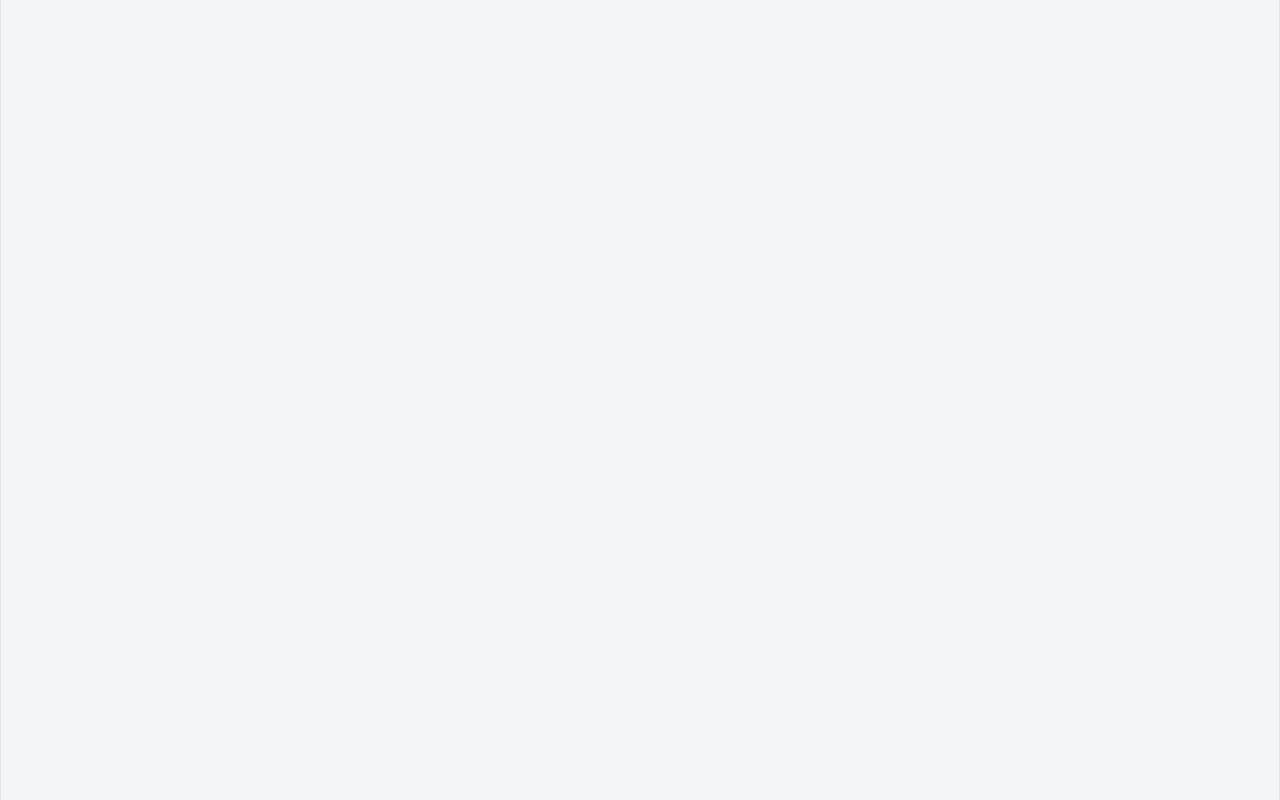
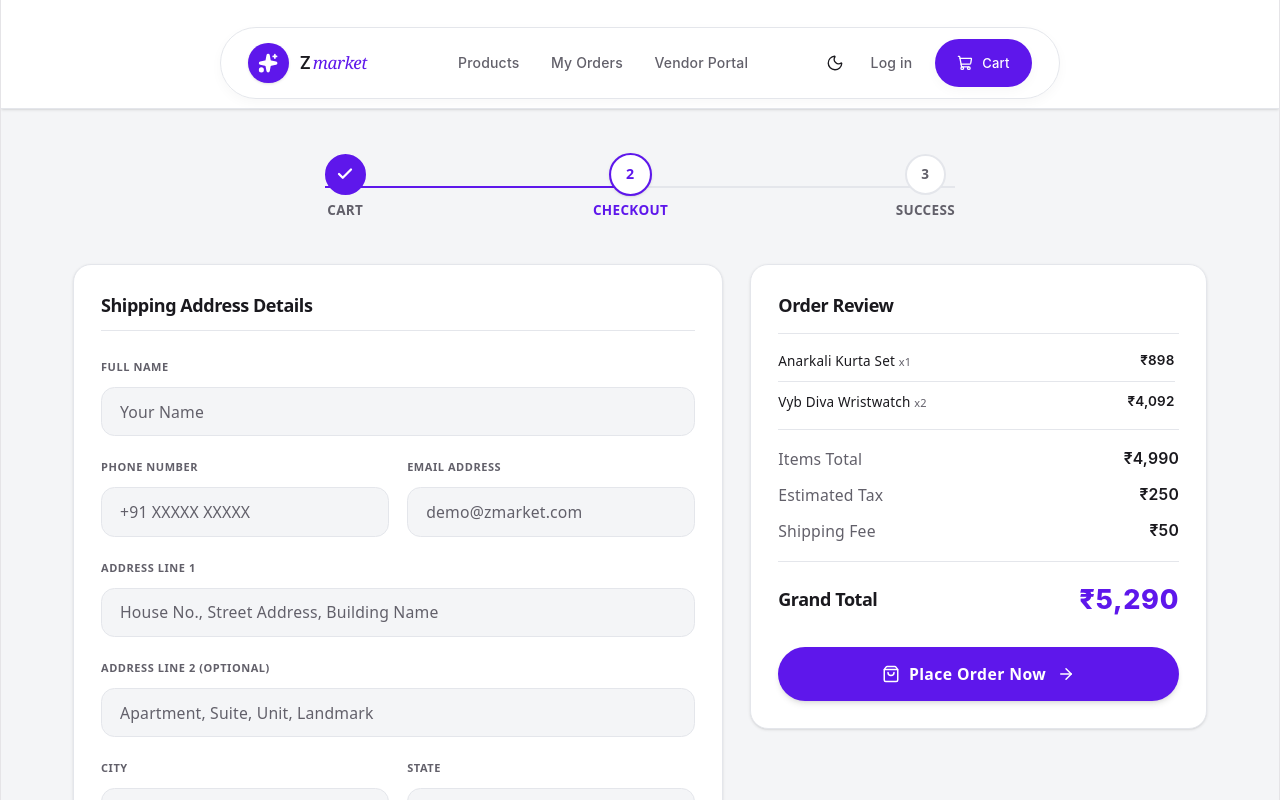
Before and after one commit to THARUN-KRSHN/Zaalima-Project-1, a React app in the folder frontend/: page /checkout in a window 1280 px wide. Before the commit this address had no page. Shown: the top 800 px of the page. Built offline with nearby package versions, Linux system fonts and the light colour scheme; the HTML template or start-up script is replaced by a standard one.

Commit message:
feat: connect checkout navigation flow

```diff
--- a/frontend/src/App.jsx
+++ b/frontend/src/App.jsx
@@ -2,25 +2,24 @@
 import { BrowserRouter as Router, Routes, Route } from "react-router-dom";
 import ProductListing from "./pages/customer/ProductListing";
 import ProductDetails from "./pages/customer/ProductDetails";
-// 🌟 STEP 1: Import your newly structured Day 04 Cart Page component
 import Cart from "./pages/customer/Cart";
+import Checkout from "./pages/customer/Checkout";
+import OrderSuccess from "./pages/customer/OrderSuccess";
 import "./App.css";
 
 function App() {
   return (
     <Router>
-      {/* Structural layout canvas wrapper tracking unified theme design token values */}
       <div className="w-full min-h-screen m-0 p-0 overflow-x-clip bg-[var(--bg-main)] text-[var(--text-main)] transition-colors duration-300">
         <Routes>
-          {/* Main Product Listing Routes */}
           <Route path="/" element={<ProductListing />} />
           <Route path="/products" element={<ProductListing />} />
-
-          {/* Dynamic Product Details Route */}
           <Route path="/products/:id" element={<ProductDetails />} />
 
-          {/* 🌟 STEP 2: Dedicated Customer Shopping Cart Navigation Link Endpoint */}
+          {/* 🌟 Day 04 & 05 Core Pipeline Endpoints */}
           <Route path="/cart" element={<Cart />} />
+          <Route path="/checkout" element={<Checkout />} />
+          <Route path="/order-success" element={<OrderSuccess />} />
         </Routes>
       </div>
     </Router>
--- a/frontend/src/components/cart/CartSummary.jsx
+++ b/frontend/src/components/cart/CartSummary.jsx
@@ -1,8 +1,11 @@
 import React from 'react';
+// 🌟 Import useNavigate
+import { useNavigate } from 'react-router-dom';
 import { CreditCard } from 'lucide-react';
 
 export default function CartSummary({ subtotal = 0, tax = 0, shipping = 0, discount = 0 }) {
     const grandTotal = subtotal + tax + shipping - discount;
+    const navigate = useNavigate(); // 🌟 Initialize router trigger
 
     return (
         <div className="p-5 sm:p-6 rounded-2xl border border-[var(--border-light)] bg-[var(--bg-surface)] shadow-sm text-left flex flex-col gap-4 transition-colors duration-300 w-full">
@@ -10,46 +13,41 @@
                 Order Summary
             </h3>
 
-            {/* Line Pricing Item Breakdown Table */}
+            {/* Breakdown Price Ledger Matrix */}
             <div className="flex flex-col gap-3 border-b border-[var(--border-light)] pb-4 text-sm">
                 <div className="flex justify-between items-center text-[var(--text-muted)]">
                     <span>Subtotal</span>
                     <span className="font-semibold text-[var(--text-main)] font-sans">₹{subtotal.toLocaleString()}</span>
                 </div>
-
                 {discount > 0 && (
-                    <div className="flex justify-between items-center text-emerald-600 dark:text-emerald-400 font-medium">
-                        <span>Coupon Discount</span>
+                    <div className="flex justify-between items-center text-emerald-600 font-medium">
+                        <span>Discount</span>
                         <span className="font-sans">-₹{discount.toLocaleString()}</span>
                     </div>
                 )}
-
                 <div className="flex justify-between items-center text-[var(--text-muted)]">
                     <span>Estimated Tax</span>
                     <span className="font-semibold text-[var(--text-main)] font-sans">₹{tax.toLocaleString()}</span>
                 </div>
-
                 <div className="flex justify-between items-center text-[var(--text-muted)]">
                     <span>Shipping Charges</span>
-                    {shipping === 0 ? (
-                        <span className="text-emerald-600 dark:text-emerald-400 font-bold tracking-wide uppercase text-xs">FREE</span>
-                    ) : (
-                        <span className="font-semibold text-[var(--text-main)] font-sans">₹{shipping.toLocaleString()}</span>
-                    )}
+                    <span className="font-semibold text-[var(--text-main)] font-sans">
+                        {shipping === 0 ? "FREE" : `₹${shipping.toLocaleString()}`}
+                    </span>
                 </div>
             </div>
 
-            {/* Master Grand Total Parameter Block */}
             <div className="flex justify-between items-center text-[var(--text-main)] py-1">
                 <span className="text-base font-bold tracking-tight">Grand Total</span>
-                <span className="text-xl sm:text-2xl font-extrabold text-[var(--primary)] dark:text-[var(--text-main)] font-sans tracking-wide">
+                <span className="text-xl sm:text-2xl font-extrabold text-[var(--primary)] font-sans">
                     ₹{grandTotal.toLocaleString()}
                 </span>
             </div>
 
-            {/* Checkout Call To Action Hub */}
+            {/* 🌟 FIXED: Links Cart Directly to Checkout Page */}
             <button
                 type="button"
+                onClick={() => navigate('/checkout')}
                 className="w-full h-12 bg-[var(--primary)] hover:bg-[var(--primary-hover)] text-[var(--text-on-primary)] rounded-full font-bold text-sm tracking-wide shadow-md hover:shadow-lg active:scale-[0.99] transition-all flex items-center justify-center gap-2 focus:outline-none mt-2"
             >
                 <CreditCard className="w-4 h-4" />
--- a/frontend/src/components/common/Navbar.jsx
+++ b/frontend/src/components/common/Navbar.jsx
@@ -51,13 +51,15 @@
                             Log in
                         </a>
 
-                        <a
-                            href="#cart"
-                            className="bg-[var(--primary)] text-[var(--text-on-primary)] px-5 py-2.5 rounded-full text-[13px] font-medium shadow-[var(--shadow-sm)] hover:bg-[var(--primary-hover)] transition-all duration-150 active:scale-[0.98] flex items-center gap-2"
+                        {/* 🌟 FIXED DESKTOP TRIGGER: Swapped href link for dynamic single-page routing */}
+                        <button
+                            type="button"
+                            onClick={() => navigate('/cart')}
+                            className="bg-[var(--primary)] text-[var(--text-on-primary)] px-5 py-2.5 rounded-full text-[13px] font-medium shadow-[var(--shadow-sm)] hover:bg-[var(--primary-hover)] transition-all duration-150 active:scale-[0.98] flex items-center gap-2 cursor-pointer focus:outline-none"
                         >
                             <ShoppingCart className="w-3.5 h-3.5" />
                             <span>Cart</span>
-                        </a>
+                        </button>
                     </div>
 
                     {/* Mobile View Toggle Trigger */}
@@ -107,9 +109,11 @@
                             </a>
                         </div>
 
+                        {/* 🌟 FIXED MOBILE DRAWER TRIGGER: Re-routes safely and auto-collapses drawer */}
                         <button
+                            type="button"
                             onClick={() => { navigate('/cart'); setIsOpen(false); }}
-                            className="w-full bg-[var(--primary)] text-[var(--text-on-primary)] py-3.5 rounded-xl text-center font-medium text-[14px] shadow-[var(--shadow-sm)] hover:bg-[var(--primary-hover)] transition-colors flex items-center justify-center gap-2"
+                            className="w-full bg-[var(--primary)] text-[var(--text-on-primary)] py-3.5 rounded-xl text-center font-medium text-[14px] shadow-[var(--shadow-sm)] hover:bg-[var(--primary-hover)] transition-colors flex items-center justify-center gap-2 cursor-pointer focus:outline-none"
                         >
                             <ShoppingCart className="w-4 h-4" />
                             <span>View Shopping Cart</span>
--- a/frontend/src/data/checkoutData.js
+++ b/frontend/src/data/checkoutData.js
@@ -0,0 +1,41 @@
+// src/data/checkoutData.js
+
+// 1. Export the summary calculations
+export const checkoutSummary = {
+    subtotal: 5000,
+    tax: 250,
+    shipping: 50,
+    total: 5300,
+};
+
+// 2. 🌟 MAKE SURE 'export' IS HERE: This resolves your exact Uncaught SyntaxError
+export const checkoutCartItems = [
+    {
+        id: 1,
+        title: "Anarkali Kurta Set",
+        brand: "Zaalima Premium Hub",
+        price: 898,
+        quantity: 1,
+        image: "https://images.unsplash.com/photo-1610030469983-98e550d6193c?w=300&auto=format&fit=crop&q=80"
+    },
+    {
+        id: 2,
+        title: "Vyb Diva Wristwatch",
+        brand: "Fastrack",
+        price: 2046,
+        quantity: 2,
+        image: "https://images.unsplash.com/photo-1524805444758-089113d48a6d?w=300&auto=format&fit=crop&q=80"
+    }
+];
+
+// 3. Export the default values for the forms
+export const defaultShippingAddress = {
+    fullName: "Tharun Krishna",
+    phone: "+91 98765 43210",
+    email: "tharun@zmarket.com",
+    addressLine1: "42/A Premium Arcade, Palace Road",
+    addressLine2: "Near Town Hall Landmark",
+    city: "Irinjalakuda",
+    state: "Kerala",
+    pincode: "680121"
+};
--- a/frontend/src/pages/customer/Checkout.jsx
+++ b/frontend/src/pages/customer/Checkout.jsx
@@ -60,7 +60,7 @@
 
         console.log("Validation Passed! Packaging Payload Data:", { addressData, paymentMethod, checkoutCartItems });
         // Redirect directly to home/listings grid or a success page container
-        navigate('/products');
+        navigate('/order-success');
     };
 
     return (
```
